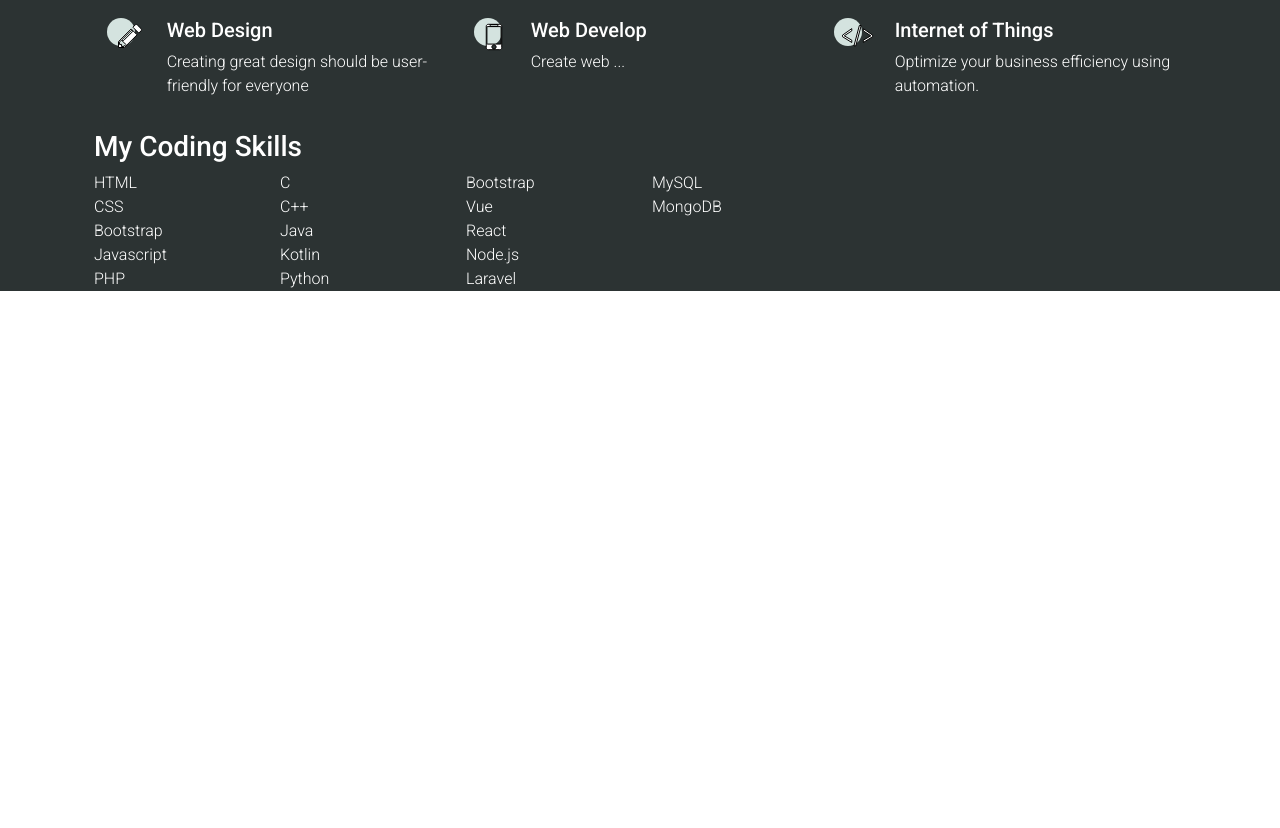
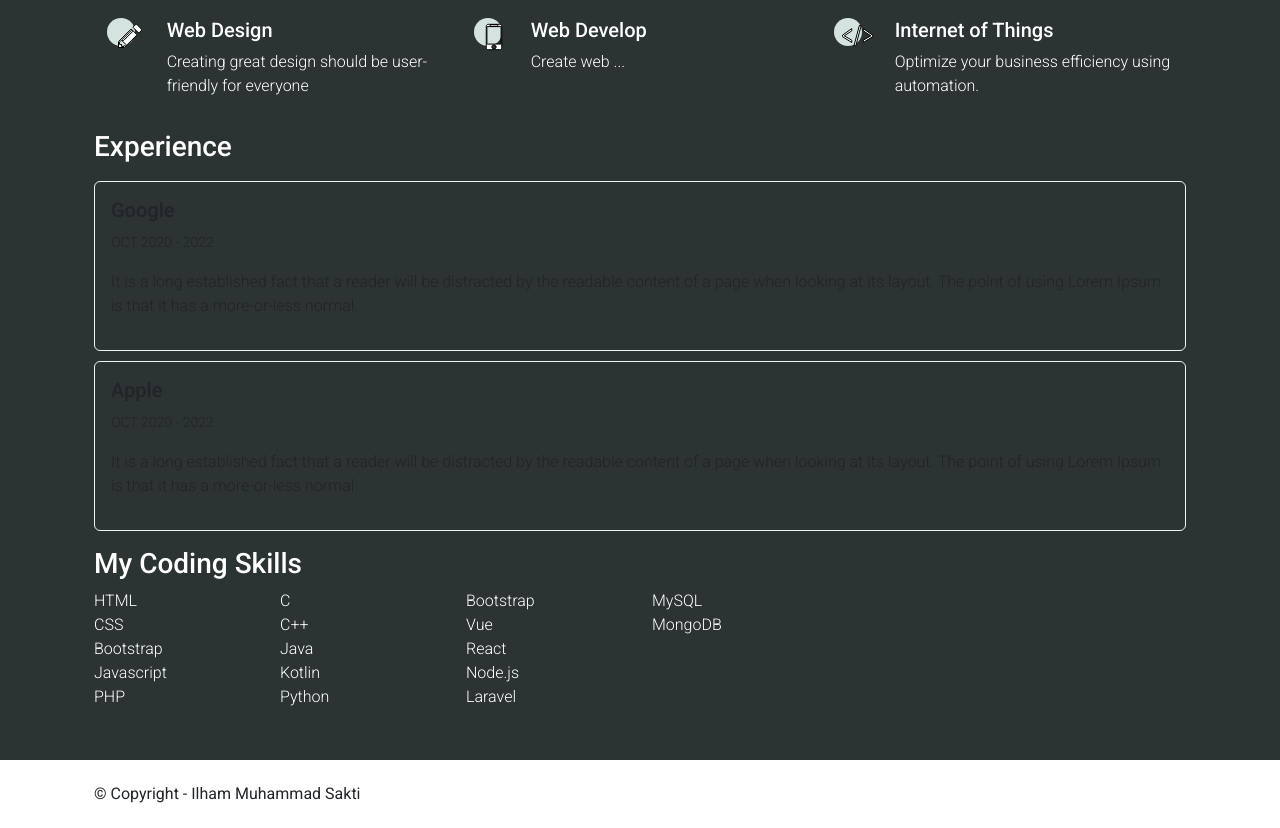
Before and after one commit to ilhamsakti27/portofolio, a plain HTML site: page index.html in a window 1280 px wide. Shown: the part 1080-1908 px from the top of the page. Before the commit the page ends 1371 px from the top, so only its background shows below. Drawn offline with nearby package versions, Linux system fonts and the light colour scheme.

Commit message:
add footer

```diff
--- a/assets/css/index-style.css
+++ b/assets/css/index-style.css
@@ -9,7 +9,6 @@
     border: 3px solid #2C3333;
     width: 35vmax;
 }
-
 #round {
     position: absolute;
     left: 30%;
@@ -19,13 +18,10 @@
     background: rgba(165, 201, 202, 0.5);
     border-radius: 50%;
     padding: 20px;
-
 }
-
 .proffesion {
     color: rgba(44, 51, 51, 0.5);
 }
-
 #button-download-cv {
     background: #395B64;
     border-radius: 5px;
@@ -37,7 +33,6 @@
     margin-left: auto;
     margin-right: auto;
 }
-
 #text-button-download-cv {
     text-decoration: none;
     font-family: 'Roboto', sans-serif;
@@ -48,19 +43,15 @@
     letter-spacing: 0.2em;
     color: #E7F6F2;
 }
-
 #social-media {
     margin-top: 10%;
 }
-
 #logo {
     width: 64%;
 }
-
 .icon-link {
     width: 56%;
 }
-
 #about-me {
     background-color: #2C3333;
     color: #fff;
@@ -73,29 +64,35 @@
 .light {
     font-weight: 100;
 }
-/* #content-what-im-doing {
-    margin-top: 5%;
-} */
-
+.card {
+    background-color: #2C3333;
+    border: 1px solid #E7F6F2;
+}
+.man {
+    height: 10px;
+}
+#kosong {
+    padding: 2%;
+}
+footer div p {
+    margin: auto;
+    padding: 2% 0 2% 0;
+}
 
 @media only screen and (min-width: 760px) {
    #foto-diri {
         width: 30vmax;
    }
-
    #content {
         margin: auto;
         padding-left: 12%;
    }
-
    .content-a {
         text-align: left;
    }
-
    #button-download-cv {
         float: left;
    }
-
    #logo {
         width: 98%;
    }
@@ -105,20 +102,15 @@
     #home {
         margin-top: 3%;
     }
-
     #foto-diri {
         width: 28vmax;
     }
-
     #content {
         padding-left: 18%;
     }
 }
 
 @media only screen and (min-width: 1000px) {
-    /* #home {
-        margin-top: 5%;
-    } */
     #foto-diri {
         width: 36vmax;
     }
--- a/index.html
+++ b/index.html
@@ -29,7 +29,7 @@
                   <a class="nav-link active" aria-current="page" href="#">Home</a>
                 </li>
                 <li class="nav-item">
-                  <a class="nav-link" href="#head-about-me">About me</a>
+                  <a class="nav-link" href="#about-me">About me</a>
                 </li>
               </ul>
             </div>
@@ -97,6 +97,7 @@
               of Things. Suka akan hal baru dan berupaya terus berkembang.</p>
           </div>
 
+          <!-- Iam doing -->
           <div class="mt-3 container">
             <h3>What I'm doing</h3>
             <div class="container text-center" id="content-what-im-doing">
@@ -141,6 +142,30 @@
             </div>
           </div>
 
+          <!-- Experience -->
+          <div class="mt-3 container">
+            <h3>Experience</h3>
+            <div class="man"></div>
+            <!-- google -->
+            <div class="card">
+              <div class="card-body">
+                <h5 class="card-title">Google</h5>
+                <p class="card-text light"><small >OCT 2020 - 2022</small></p>
+                <p class="card-tex light">It is a long established fact that a reader will be distracted by the readable content of a page when looking at its layout. The point of using Lorem Ipsum is that it has a more-or-less normal.</p>
+              </div>
+            </div>
+            <div class="man"></div>
+            <!-- apple -->
+            <div class="card">
+              <div class="card-body">
+                <h5 class="card-title">Apple</h5>
+                <p class="card-text light"><small >OCT 2020 - 2022</small></p>
+                <p class="card-tex light">It is a long established fact that a reader will be distracted by the readable content of a page when looking at its layout. The point of using Lorem Ipsum is that it has a more-or-less normal.</p>
+              </div>
+            </div>
+          </div>
+
+          <!-- Coding skills -->
           <div class="mt-3 container">
             <h3>My Coding Skills</h3>
             <div class="text-start">
@@ -218,29 +243,16 @@
           </div>
 
         </div>
+        <div id="kosong"></div>
       </article>
+
     </section>
 
-    <!-- <footer class="mt-5">
-      <div id="footer">
-        <div class="container text-center">
-          <div class="row">
-            <div class="col-sm-12 col-md-5 mb-3">
-              <img id="logo" src="./assets/img/logo.svg" alt="logo">
-            </div>
-            <div class="col col-md-2">
-              <a href="#"><img class="icon-link" src="./assets/img/github-logo.svg" alt="github-link"></a>
-            </div>
-            <div class="col col-md-2">
-              <a href="#"><img class="icon-link" src="./assets/img/ig-logo.svg" alt="instagram-link"></a>
-            </div>
-            <div class="col col-md-2">
-              <a href="#"><img class="icon-link" src="./assets/img/linkedin-logo.svg" alt="linkedin-link"></a>
-            </div>
-          </div>
-        </div>
+    <footer class="container">
+      <div class="container">
+        <p> &#169; Copyright - Ilham Muhammad Sakti</p>
       </div>
-    </footer> -->
+    </footer>
 
     <script src="https://cdn.jsdelivr.net/npm/bootstrap@5.3.0-alpha1/dist/js/bootstrap.bundle.min.js" integrity="sha384-w76AqPfDkMBDXo30jS1Sgez6pr3x5MlQ1ZAGC+nuZB+EYdgRZgiwxhTBTkF7CXvN" crossorigin="anonymous"></script>
   </body>
```
